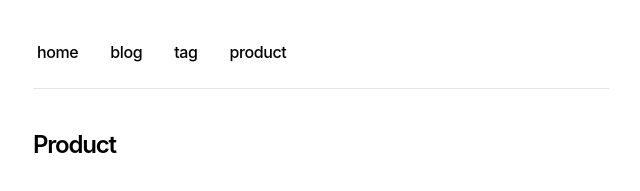
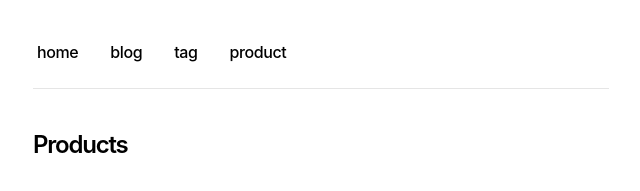
Before and after one commit to naoiw/naoiw.github.io, a Next.js app: page /product in a window 1280 px wide. Shown: the top 191 px of the page, without its empty margins (319-959 px from the left). Built offline with nearby package versions, Linux system fonts and the light colour scheme.

Commit message:
fix : タイトルを修正

```diff
--- a/app/product/page.tsx
+++ b/app/product/page.tsx
@@ -10,7 +10,7 @@ export default function Page() {
   return (
     <section>
       <h1 className="mb-8 font-semibold text-2xl tracking-tighter">
-        Product
+        Products
       </h1>
       <div className="grid gap-4">
         {products.map((product) => (
--- a/app/tag/page.tsx
+++ b/app/tag/page.tsx
@@ -11,7 +11,7 @@ export default function Page() {
 
   return (
     <section>
-      <h1 className="font-semibold text-2xl mb-8 tracking-tighter">tag</h1>
+      <h1 className="font-semibold text-2xl mb-8 tracking-tighter">Tag</h1>
       {tags.length === 0 ? (
         <p className="text-neutral-600 dark:text-neutral-400">
           タグはまだありません。
```
